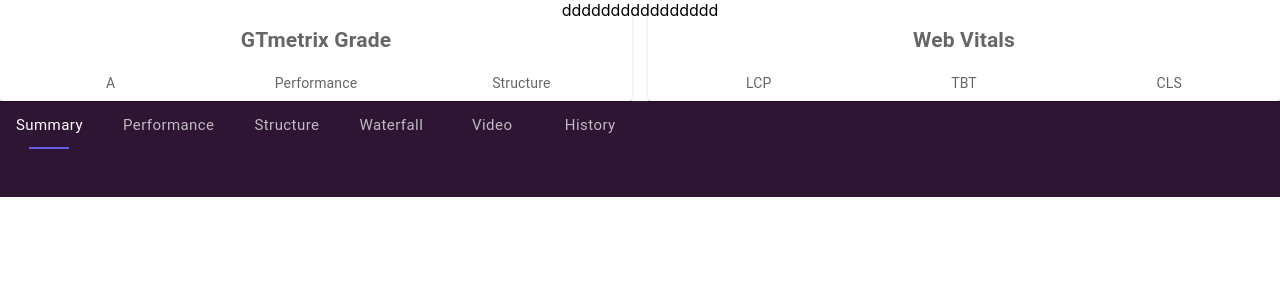
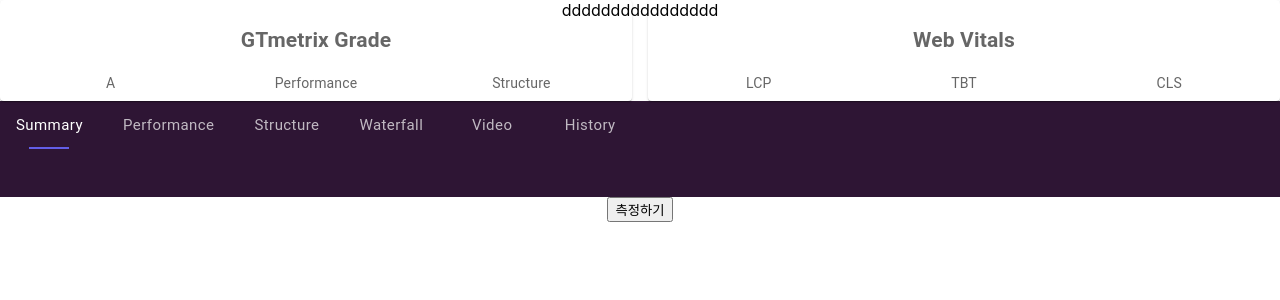
Before and after one commit to sdh98429/Druid6, a React (Create React App) app in the folder frontend/druid6/: page /web-performance in a window 1280 px wide. Shown: the top 300 px of the page. Built offline with nearby package versions, Linux system fonts and the light colour scheme.

Commit message:
feat: 🎸 web performance api 요청 받아서 콘솔에 찍게 하기
todo: hard coding 된거 바꾸기

```diff
--- a/frontend/druid6/src/MainPage/MainPage.jsx
+++ b/frontend/druid6/src/MainPage/MainPage.jsx
@@ -1,6 +1,3 @@
-import axios from 'axios';
-
-import Carousel from "./Carousel";
 import './MainPage.scss'
 
 export default function MainPage () {
--- a/frontend/druid6/src/WebPerformance/WebPerformance.jsx
+++ b/frontend/druid6/src/WebPerformance/WebPerformance.jsx
@@ -3,6 +3,8 @@
 import Tabs from '@mui/material/Tabs';
 import Tab from '@mui/material/Tab';
 import Box from '@mui/material/Box';
+
+import requestWebPerformanceResult from '../services/api/api';
 
 import Paper from '@mui/material/Paper';
 import Grid from '@mui/material/Grid';
@@ -56,7 +58,14 @@
     setValue(newValue);
   };
 
+  const handleClickDetermineWebPerformance = async () => {
+    console.log(`hi`);
+    const webPerformanceResult = await requestWebPerformanceResult('https://www.naver.com');
+    console.log(`hi im ${JSON.stringify(webPerformanceResult)}`);
+  };
+
   return (
+    <div>
       <Box sx={{ width: '100%' }}>
         <Box sx={{ flexGrow: 1 }}>
           <Grid container spacing={2}>
@@ -98,5 +107,9 @@
           <Box sx={{ p: 3 }} />
         </Box>
       </Box>
+      <div>
+        <button onClick={handleClickDetermineWebPerformance}>측정하기</button>
+      </div>
+    </div>
   );
 }
--- /dev/null
+++ b/frontend/druid6/src/services/api/api.js
@@ -0,0 +1,8 @@
+import axios from 'axios';
+
+const requestWebPerformanceResult = async (objectUrl) => {
+  const res = await axios.get('https://www.googleapis.com/pagespeedonline/v5/runPagespeed?url=https://www.naver.com&key=AIzaSyBOygDNTGhoOylmM1oyOOLjch2gNdiwFZQ');
+  return res;
+};
+
+export default requestWebPerformanceResult;
```
Lines whose indentation alone changed are shown as unchanged.
